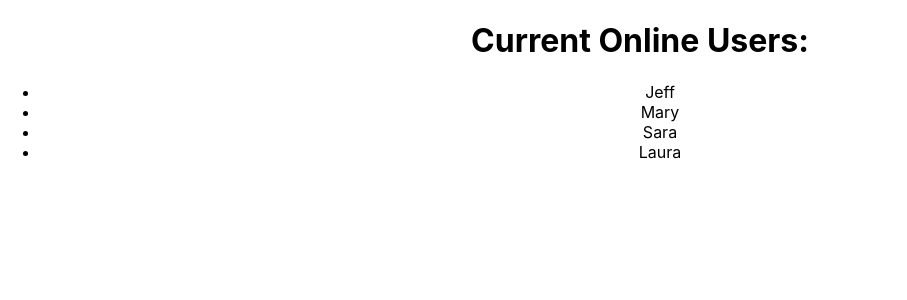
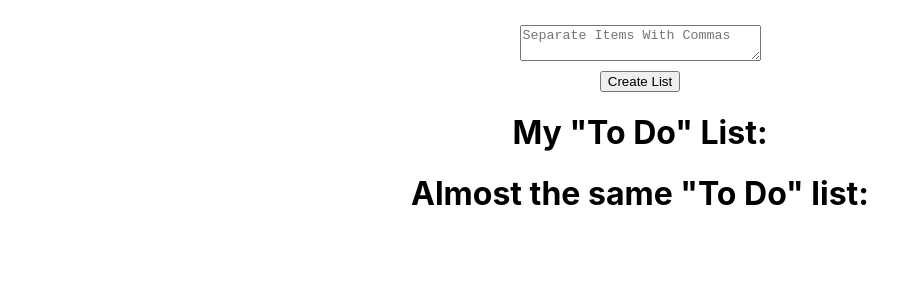
Before and after one commit to ilmariov/FrontEndDevLib-Training, a React (Create React App) app in the folder React/test-app/: page / in a window 1280 px wide. Shown: the top 300 px of the page, without its empty margins (0-907 px from the left). Built offline with nearby package versions, Linux system fonts and the light colour scheme.

Commit message:
Update index.js

```diff
--- a/React/test-app/src/index.js
+++ b/React/test-app/src/index.js
@@ -756,7 +756,7 @@ class GameOfChance extends React.Component {
     }
 };*/
 
-/*const textAreaStyles = {
+const textAreaStyles = {
     width: 235,
     margin: 5
 };
@@ -802,11 +802,11 @@ class MyToDoList extends React.Component {
             </div>
         );
     }
-}*/
+}
 
 //const ReactDOMServer = require('react-dom/server');
 
-class MyComponent extends React.Component {
+/*class MyComponent extends React.Component {
     constructor(props) {
         super(props);
         this.state = {
@@ -851,9 +851,9 @@ class MyComponent extends React.Component {
             </div>
         );
     }
-}
+}*/
 
-test.render(<MyComponent/>)
+test.render(<MyToDoList/>)
 //ReactDOMServer.renderToString(<MyComponent/>)
 
 // If you want to start measuring performance in your app, pass a function
```
